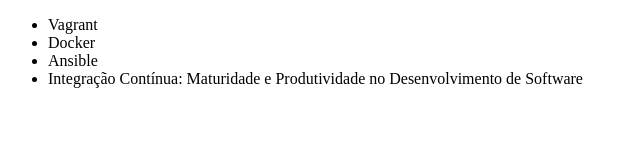
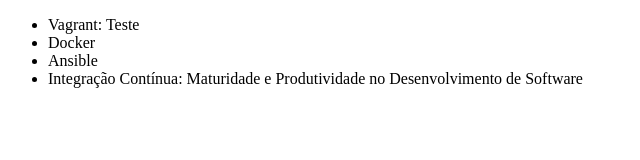
Before and after one commit to nunesluan/luan-git, a plain HTML site: page index.html in a window 1280 px wide. Shown: the full height of the page, 0-640 px from the left. Drawn offline with Linux system fonts and the light colour scheme.

Commit message:
Alterando curso de Vagrant

```diff
--- a/index.html
+++ b/index.html
@@ -6,7 +6,7 @@
 </head>
 <body>
     <ul>
-        <li>Vagrant</li>
+        <li>Vagrant: Teste</li>
         <li>Docker</li>
         <li>Ansible</li>
         <li>Integração Contínua: Maturidade e Produtividade no Desenvolvimento de Software</li>
```
